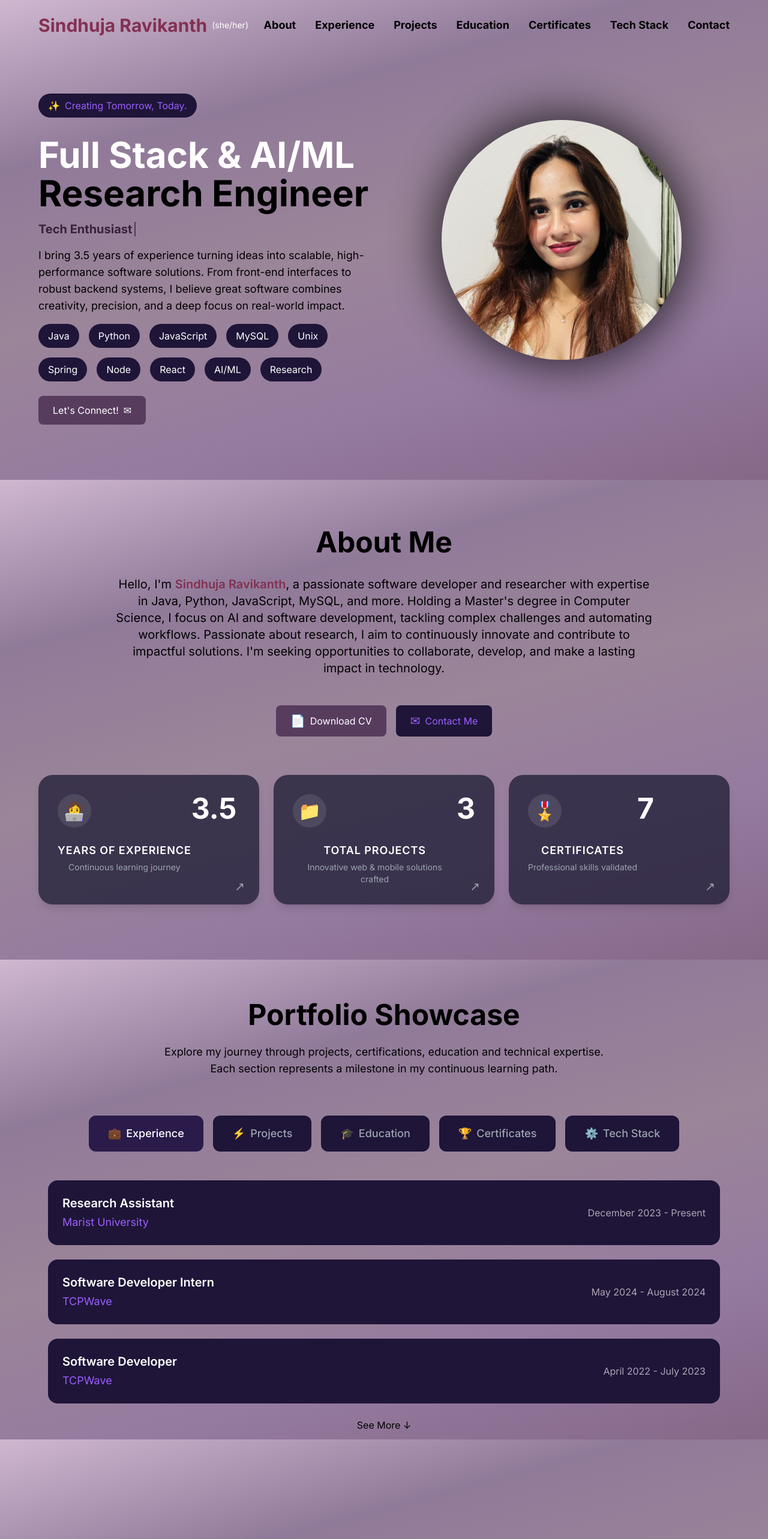
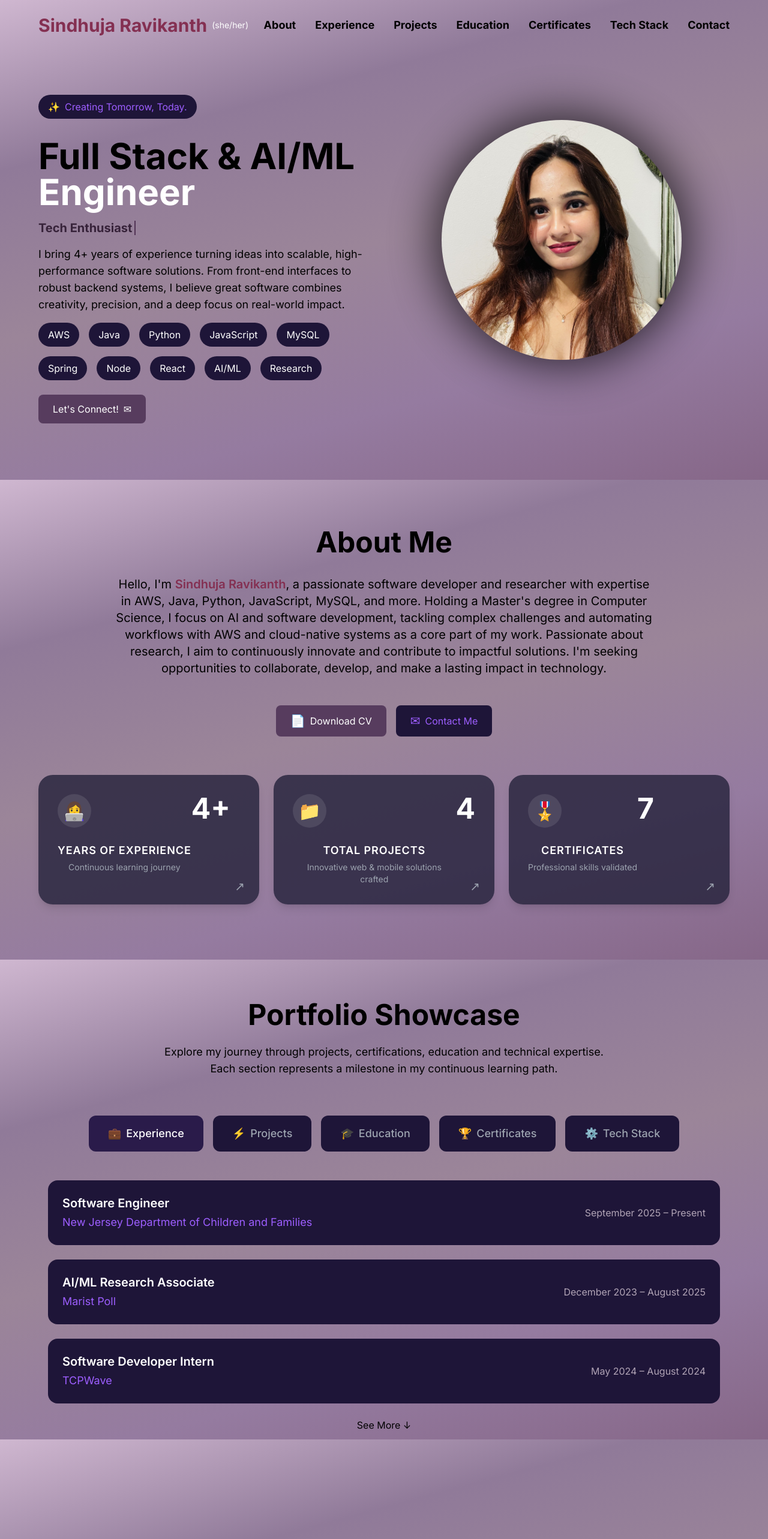
Before and after one commit to SindhujaRavikanth2001/Portfolio, a Next.js app: page / in a window 1280 px wide. Shown: the top 2566 px of the page at 60% size. Built offline with nearby package versions, Linux system fonts and the light colour scheme.

Commit message:
Updated experience

```diff
--- a/components/About.tsx
+++ b/components/About.tsx
@@ -39,7 +39,7 @@ const About = () => {
             <h2 className="text-4xl md:text-5xl font-bold mb-6 md:mb-8 text-black">About Me</h2>
 
             <p className="text-black text-base md:text-xl max-w-4xl mx-auto mb-8 md:mb-12 leading-relaxed">
-              Hello, I'm <span className="text-[#843052] font-semibold">Sindhuja Ravikanth</span>, a passionate software developer and researcher with expertise in Java, Python, JavaScript, MySQL, and more. Holding a Master's degree in Computer Science, I focus on AI and software development, tackling complex challenges and automating workflows. Passionate about research, I aim to continuously innovate and contribute to impactful solutions. I'm seeking opportunities to collaborate, develop, and make a lasting impact in technology.
+              Hello, I'm <span className="text-[#843052] font-semibold">Sindhuja Ravikanth</span>, a passionate software developer and researcher with expertise in AWS, Java, Python, JavaScript, MySQL, and more. Holding a Master's degree in Computer Science, I focus on AI and software development, tackling complex challenges and automating workflows with AWS and cloud-native systems as a core part of my work. Passionate about research, I aim to continuously innovate and contribute to impactful solutions. I'm seeking opportunities to collaborate, develop, and make a lasting impact in technology.
             </p>
 
             <div className="flex flex-col sm:flex-row justify-center gap-3 md:gap-4 mb-12 md:mb-16">
@@ -78,7 +78,7 @@ const About = () => {
                       <p className="text-gray-400 text-xs md:text-sm mt-1">Continuous learning journey</p>
                     </div>
                   </div>
-                  <span className="text-4xl md:text-5xl font-bold text-white">3.5</span>
+                  <span className="text-4xl md:text-5xl font-bold text-white">4+</span>
                 </div>
                 <span className="absolute bottom-4 right-6 text-gray-400 text-xl">↗</span>
               </motion.button>
@@ -103,7 +103,7 @@ const About = () => {
                       <p className="text-gray-400 text-xs md:text-sm mt-1">Innovative web & mobile solutions crafted</p>
                     </div>
                   </div>
-                  <span className="text-4xl md:text-5xl font-bold text-white">3</span>
+                  <span className="text-4xl md:text-5xl font-bold text-white">4</span>
                 </div>
                 <span className="absolute bottom-4 right-6 text-gray-400 text-xl">↗</span>
               </motion.button>
--- a/components/Hero.tsx
+++ b/components/Hero.tsx
@@ -42,29 +42,25 @@ const Hero = () => {
               <span className="text-[#9D5EFF]">Creating Tomorrow, Today.</span>
             </div>
 
-            <h1 className="text-4xl sm:text-5xl md:text-6xl font-bold mb-0 md:mb-1 mt--6">
-            Full Stack & AI/ML
+            <h1 className="text-4xl sm:text-5xl md:text-6xl font-bold mb-0 md:mb-1 mt--6 text-black">
+              Full Stack & AI/ML <span className="text-white">Engineer</span>
             </h1>
-
-            <h2 className="text-4xl sm:text-5xl md:text-6xl font-bold text-black mb-1 md:mb-2">
-            Research Engineer
-            </h2>
 
             <div className="mb-2 md:mb-4 mt-4">
               <TypewriterText className="text-[#37233a]" />
             </div>
 
             <p className="text-black text-base md:text-lg max-w-2xl mb-2 md:mb-4">
-              I bring 3.5 years of experience turning ideas into scalable, high-performance software solutions. From front-end interfaces to robust backend systems, I believe great software combines creativity, precision, and a deep focus on real-world impact.
+              I bring 4+ years of experience turning ideas into scalable, high-performance software solutions. From front-end interfaces to robust backend systems, I believe great software combines creativity, precision, and a deep focus on real-world impact.
             </p>
 
             <div className="space-y-4 md:space-y-6">
               <div className="flex flex-wrap gap-2 md:gap-4">
+                <span className="px-3 py-1.5 md:px-4 md:py-2 bg-[#1E1538] rounded-full text-white text-sm md:text-base">AWS</span>
                 <span className="px-3 py-1.5 md:px-4 md:py-2 bg-[#1E1538] rounded-full text-white text-sm md:text-base">Java</span>
                 <span className="px-3 py-1.5 md:px-4 md:py-2 bg-[#1E1538] rounded-full text-white text-sm md:text-base">Python</span>
                 <span className="px-3 py-1.5 md:px-4 md:py-2 bg-[#1E1538] rounded-full text-white text-sm md:text-base">JavaScript</span>
                 <span className="px-3 py-1.5 md:px-4 md:py-2 bg-[#1E1538] rounded-full text-white text-sm md:text-base">MySQL</span>
-                <span className="px-3 py-1.5 md:px-4 md:py-2 bg-[#1E1538] rounded-full text-white text-sm md:text-base">Unix</span>
                 <span className="px-3 py-1.5 md:px-4 md:py-2 bg-[#1E1538] rounded-full text-white text-sm md:text-base">Spring</span>
                 <span className="px-3 py-1.5 md:px-4 md:py-2 bg-[#1E1538] rounded-full text-white text-sm md:text-base">Node</span>
                 <span className="px-3 py-1.5 md:px-4 md:py-2 bg-[#1E1538] rounded-full text-white text-sm md:text-base">React</span>
--- a/components/Portfolio.tsx
+++ b/components/Portfolio.tsx
@@ -214,48 +214,51 @@ const Portfolio = () => {
 
   const experiences: Experience[] = [
     {
-      role: "Research Assistant",
-      company: "Marist University",
-      duration: "December 2023 - Present",
+      role: "Software Engineer",
+      company: "New Jersey Department of Children and Families",
+      duration: "September 2025 – Present",
+      location: "Trenton, NJ",
+      description: [
+        "Migrating the DCF Policy Application from Azure to AWS, redesigning the system using AWS Lambda, Amazon S3, and CloudFormation to improve scalability, reliability, and maintainability.",
+        "Implementing AI-powered RAG chat systems for querying DCF policy documents by integrating Amazon Bedrock foundation models and building robust document ingestion and retrieval pipelines to deliver compliant AI-generated responses.",
+        "Developing a SimpliGov API wrapper and integrating it across DCF applications to streamline form-based workflows.",
+        "Creating and managing SimpliGov forms with API integrations used by internal departments such as HR and Ethics for automated data collection and approvals."
+      ]
+    },
+    {
+      role: "AI/ML Research Associate",
+      company: "Marist Poll",
+      duration: "December 2023 – August 2025",
       location: "Poughkeepsie, NY",
       description: [
-        "Identified security anomalies in 2M+ dark web URLs using web scraping, enhancing threat detection algorithms for cybersecurity projects.",
-        "Boosted political alignment prediction accuracy to 85% by analyzing 50,000+ social media posts using NLP and Large Language Models (LLMs) for sentiment analysis in collaboration with Marist Poll."
+        "Improved political sentiment analysis accuracy to 85% by processing 50K+ social media posts using NLP and LLMs, collaborating with cross-functional research teams.",
+        "Implemented an intelligent browser AI agent for research design workflow automation using LLMs, creating an intuitive frontend interface with React and TypeScript to streamline research methodology development and improve team productivity by 40%.",
+        "Identified security anomalies in 2M+ dark web URLs using web scraping, enhancing threat detection for cybersecurity projects."
       ]
     },
     {
       role: "Software Developer Intern",
       company: "TCPWave",
-      duration: "May 2024 - August 2024",
+      duration: "May 2024 – August 2024",
       location: "Poughkeepsie, NY",
       description: [
-        "Reduced UI load time by 40% by engineering a responsive Drupal theme using Bootstrap and resolving 20+ SCSS bugs.",
-        "Increased content migration speed by 35% by optimizing 50+ digital assets and implementing an efficient Drupal interface migration strategy.",
-        "Achieved 96% pass rate in system testing by resolving DHCP Ping Poller and Workflow issues across 150+ test scenarios.",
+        "Optimized frontend performance by engineering responsive Drupal themes using Bootstrap, reducing UI load time by 40% and resolving 20+ SCSS styling issues.",
+        "Accelerated content migration processes by 35% through optimizing 50+ digital assets and implementing efficient Drupal interface migration workflows.",
+        "Ensured high system reliability by resolving DHCP Ping Poller and Workflow issues, achieving a 96% pass rate across 150+ test scenarios through systematic debugging and testing using Hibernate and JUnit."
       ]
     },
     {
       role: "Software Developer",
       company: "TCPWave",
-      duration: "April 2022 - July 2023",
+      duration: "October 2021 – July 2023",
       location: "Hyderabad, India",
       description: [
-        "Delivered 99.9% uptime for 5,000+ daily users by designing robust Java and MySQL-based backend systems under Agile methodology.",
-        "Handled over 1,000 API requests per day by designing and optimizing 15+ RESTful APIs used across third-party tools like Postman and Node.js.",
-        "Boosted operational efficiency by 20% by automating internal workflows with user-level approval mechanisms.",
-        "Improved network visibility by 70% by engineering IP-to-identity reporting via Microsoft Active Directory for 1,000+ users.",
-        "Enhanced alert delivery speed by implementing a multi-channel alerting system, reducing downtime response latency.",
-        "Ensured code quality using CI/CD pipelines and tools like Jenkins, Git, and SonarQube.",
-      ]
-    },
-    {
-      role: "Software Developer Intern",
-      company: "TCPWave",
-      duration: "October 2021 - April 2022",
-      location: "Hyderabad, India",
-      description: [
-        "Increased DDI visibility by 65% through adaptive dashboards with advanced visualizations, streamlining real-time system monitoring.",
-        "Resolved 100+ dev tickets by debugging production code and deploying rapid enhancements, shortening release cycles."
+        "Delivered 99.9% uptime for 5,000+ daily users by designing and maintaining robust Java and MySQL-based backend systems using Agile development with design patterns and microservices architecture.",
+        "Handled 1,000+ API requests daily by designing, developing, and optimizing 30+ RESTful APIs with comprehensive testing using Postman, ensuring seamless integration with frontend applications.",
+        "Improved network visibility by 70% by engineering an IP-to-identity reporting system integrated with Microsoft Active Directory, serving 500+ users with real-time data access.",
+        "Boosted system monitoring by implementing a multi-channel alerting system (Teams, Telegram, email), reducing incident response time by 60%, and minimizing system downtime.",
+        "Streamlined development productivity by building command-line interfaces on Linux servers for frequent development and administrative tasks, improving team efficiency across multiple departments by 20%.",
+        "Maintained code quality using CI/CD pipelines with Jenkins, Git, Docker, and SonarQube, ensuring consistent deployment practices and enabling 5x faster release cycles with automated testing integration."
       ]
     }
   ];
```
Also changed, not shown: 1 other file (tests, documents, lock files or other folders).
